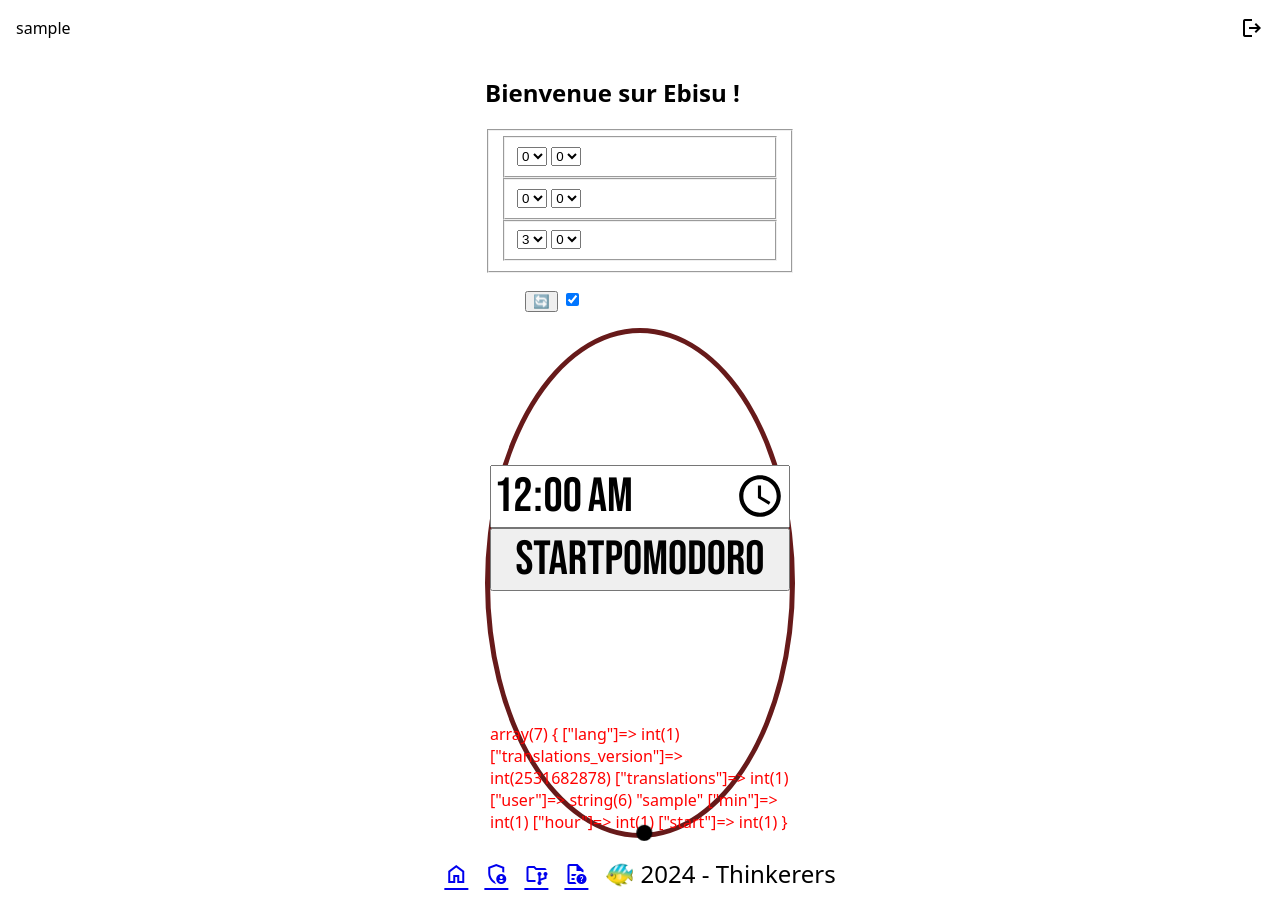
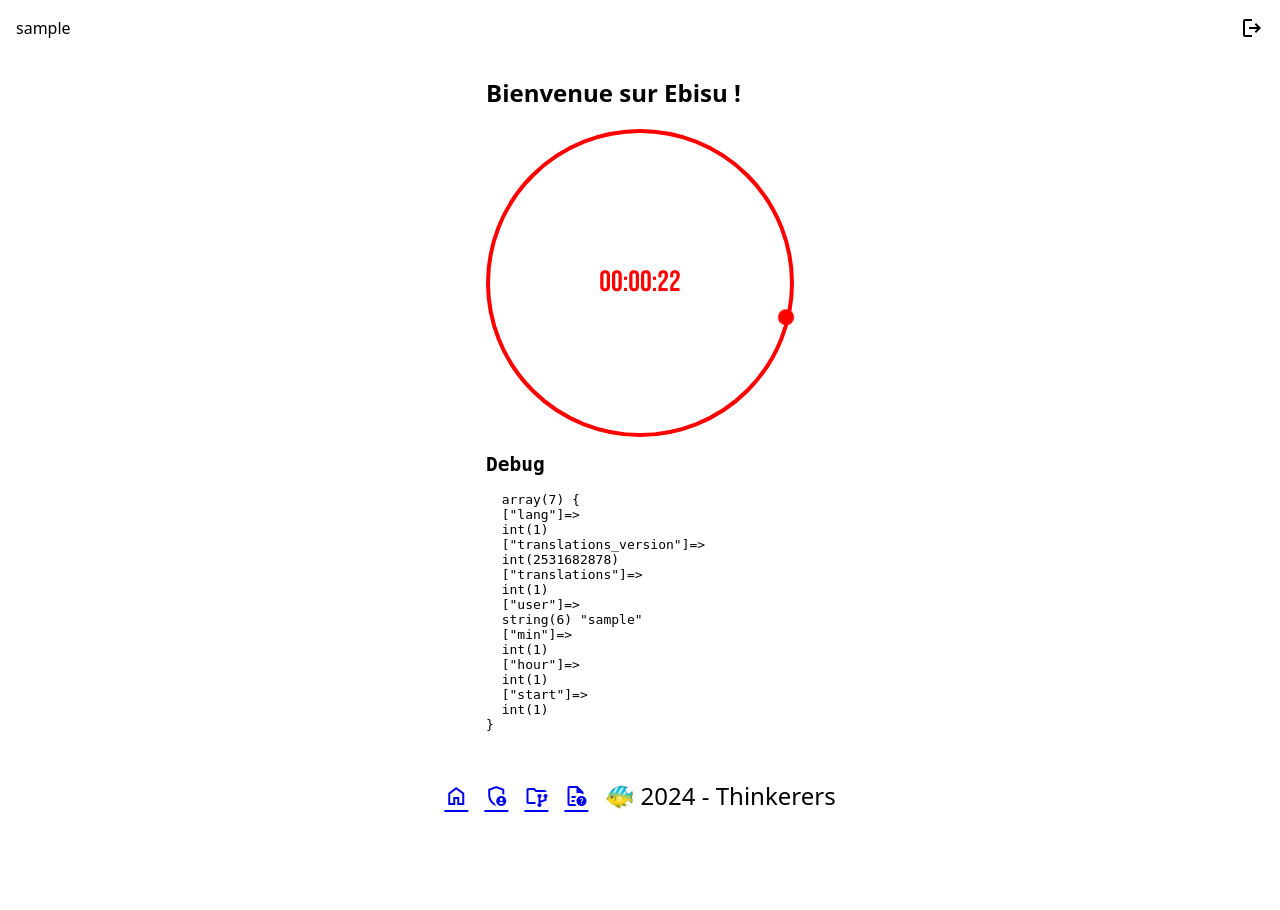
Before and after one commit to thinkerers/Ebisu, a PHP site: page / in a window 1280 px wide. After the commit the page ends 812 px from the top, so only its background shows below. Run offline with PHP 8.4, Linux system fonts and the light colour scheme; the visitor is signed in with stand-in values (Sample User, id 1).

Commit message:
add pomodoro to the welcom page

```diff
--- a/public/css/pomodoro.css
+++ b/public/css/pomodoro.css
@@ -1,17 +1,131 @@
 @import url('https://fonts.googleapis.com/css2?family=Bebas+Neue&display=swap');
 
 @layer pomodoro{
-  /*Note:
-  Variable in the format --_my-variable are meant to be used as private variable
-  */
-  .pomodoro{
+[name="pomodoro"] {
   /*Customisations*/
   --_dot-size:1rem;
   --_dot-color:red;
   --_border-color:var(--_dot-color);
+  --_font-size:22pt;
+  --_font-family:Bebas Neue;
 
-  color:var(--_dot-color);
+  /* For debugging purpose: set the speed factor of the animation (default to 1s = 1s) */
+  --s:calc(1s/pow(6,var(--speed,0)));
+  [name="speed"],[type="reset"]{display:none;}
+  &:has([name="speed"] [value="10"]:checked){--speed:1;}
+  &:has([name="speed"] [value="100"]:checked){--speed:2;}
+  &:has([name="speed"] [value="1000"]:checked){--speed:3;}
 
+  /* Handle the state of the animation */
+  &:has([name="play"]:not(:checked)){
+    --animation-play-state:paused;
+    --animation-name:none;
+
+    time{
+      [name="Hh:Mm:Ss"]{display:static;}
+      output{display: none;}
+    }
+  }
+
+  /* Styling */
+  &, & *,& *:before,& *:after{
+    color:var(--_dot-color);
+    font-family:var(--_font-family,inherit);
+    font-size:var(--_font-size);
+  }
+
+  & {
+    display:grid;
+    container-type: size;
+    width:300px;
+    aspect-ratio:1;
+    grid-template-rows: 1fr min-content;
+    align-items:center;
+    align-content:end;
+    border-radius:100%;
+    border:solid var(--_border-color) 4px;
+    position:relative;
+  }
+
+  /* Styling the dot */
+  &:before{
+    position:absolute;
+    inset:0;
+    width:var(--_dot-size);
+    aspect-ratio:1;
+    margin:auto;
+    content:"";
+    background-color:var(--_dot-color);
+    transform-origin:center;
+    border-radius:100%;
+    transform: rotate(.5turn) translateY(50cqh);
+    animation-composition: replace;
+    animation-timing-function: linear;
+    animation-name:var(--animation-name,revolve);
+    animation-duration:calc(var(--_duration)*var(--s));
+    animation-play-state:var(--animation-play-state);
+  }
+
+  menu{
+    display:flex;
+    place-items:center;
+    justify-content:center;
+    margin:0;
+    padding:0;
+
+    [name="play"],[type="reset"]{
+      appearance:none;
+      font-size:var(--_font-size);
+      background:none;
+      border:0;
+      cursor:pointer;
+    }
+
+    [name="play"]{
+      width:100%;
+      aspect-ratio: 1;
+      position:absolute;
+      inset:0;
+      z-index:-1;
+    }
+  }
+
+  time{
+    text-align:center;
+
+    [name="Hh:Mm:Ss"] {
+      padding:0;
+      display:flex;
+      justify-content:center;
+
+      &,fieldset{
+        margin:0;
+        padding:0;
+        border:unset;
+        display: flex;
+        select{
+          appearance:none;
+          background:unset;
+          opacity:.33;
+          border:unset;
+          width:max-content;
+          height:100%;
+          padding:0;
+          width:max-content;
+          height:min-content;
+          text-align:center;
+        }
+        &:nth-of-type(2){
+          &:before,&:after{
+            content:":";
+          }
+        }
+      }
+    }
+  }
+
+  /* Calculations */
+  /* Calcul the total duration in seconds from the values passed with the html.*/
   --_Hh:calc(var(--_H)*10 + var(--_h));
   --_Mm:calc(var(--_M)*10 + var(--_m));
   --_Ss:calc(var(--_S)*10 + var(--_s));
@@ -22,71 +136,40 @@
   + var(--_Ss)
   );
 
+  /* Calcul the delay to apply to start the animation at the correct time */
+  /* Tens numeral are on base 60 */
   --_delay_S:calc((59 - var(--_Ss))*pow(60,0));
   --_delay_M:calc((59 - var(--_Mm))*pow(60,1));
   --_delay_H:calc((59 - var(--_Hh))*pow(60,2));
-
+  /* Units numerals are on base 10 */
   --_delay_s:calc((9 - mod(var(--_Ss),10))*pow(60,0));
   --_delay_m:calc((9 - mod(var(--_Mm),10))*pow(60,1));
   --_delay_h:calc((9 - mod(var(--_Hh),10))*pow(60,2));
 
-  [name="speed"],[type="reset"]{display:none;}
-  --s:calc(1s/pow(6,var(--speed,0)));
-  &:has([name="speed"] [value="10"]:checked){--speed:1;}
-  &:has([name="speed"] [value="100"]:checked){--speed:2;}
-  &:has([name="speed"] [value="1000"]:checked){--speed:3;}
-  &:has([name="play"]:not(:checked)){
-    --animation-play-state:paused;
-    time{display:none;}
-  }
-
   &:has([name="play"]:checked){
-    --animation-timer-names:timer-6,timer-10;
-    --animation-revolve-name:revolve;
-    select:not([name="speed"]), .edit-timer{
-      display:none;
+    /* Hide the input fields when the animation is running*/
+    time{
+      [name="Hh:Mm:Ss"]{display:none;}
+      output{display: static;}
     }
   }
 
-  &:has([type="reset"]:active){
-    --animation-timer-names:unset;
-    --animation-revolve-name:unset;
-  }
-
-  [name="play"],[type="reset"]{
-    appearance:none;
-    font-size:22pt;
-    background:none;
-    border:0;
-    cursor:pointer;
-  }
-
-  [name="play"]{
-/*     &:before{content:"▶️";}
-    &:checked:before{content:"⏹️";} */
-    width:100%;
-    height:100%;
-    position:absolute;
-    inset:0;
-    z-index:-1;
-  }
-
-
-  .Hh,.Mm,.Ss{
+  /* The time is displayed with three nested output, the latest being used to show the time */
+  output{
     animation-play-state:var(--animation-play-state,running);
-    animation-name:var(--animation-timer-names);
+    animation-name:var(--animation-name,timer-6),var(--animation-name,timer-10);
     animation-duration:
        calc(var(--_cycle)*60*var(--s))
       ,calc(var(--_cycle)*10*var(--s));
     animation-timing-function:step-end;
     animation-iteration-count:
-      round(up,var(--_duration)/(var(--_cycle)*pow(60,2)) + var(--_duration)/(var(--_cycle)*pow(60,1)))
-     ,round(up,var(--_duration)*6/(var(--_cycle)*pow(60,2)) + (var(--_duration)*6/(var(--_cycle)*pow(60,1))));
+      round(up,var(--_duration)/(var(--_cycle)*pow(60,2)) + var(--_duration)/(var(--_cycle)*pow(60,1))),
+      round(up,var(--_duration)*6/(var(--_cycle)*pow(60,2)) + (var(--_duration)*6/(var(--_cycle)*pow(60,1))));
     animation-direction:reverse;
     animation-fill-mode:forwards;
     animation-delay:
-       calc(var(--_T,0)*-1*var(--s))
-      ,calc(var(--_t,0)*-1*var(--s));
+    calc(var(--_T,0)*-1*var(--s)),
+    calc(var(--_t,0)*-1*var(--s));
   }
 
   .Ss {
@@ -111,91 +194,10 @@
   }
 
   /* Display the time */
-  time :last-child:before{
+  output :last-child:before{
     content:var(--_Hh_str)":"var(--_Mm_str)":"var(--_Ss_str);
   }
 
-
-
-  *,*:before,*:after{
-    font-family:Bebas Neue;
-    font-size:3rem;
-  }
-  container-type: size;
-  grid-template-rows: 1fr min-content;
-  width:300px;
-/*   padding:1rem; */
-  display:grid;
-  align-items:center;
-  align-content:end;
-  border-radius:100%;
-  aspect-ratio:1;
-  border:solid var(--_border-color) 4px;
-  position:relative;
-
-  &:before{
-    position:absolute;
-    inset:0;
-    width:var(--_dot-size);
-    aspect-ratio:1;
-    margin:auto;
-    content:"";
-    background-color:var(--_dot-color);
-    transform-origin:center;
-    border-radius:100%;
-    transform: rotate(.5turn) translateY(50cqh);
-    animation-composition: replace;
-    animation: linear forwards;
-    animation-name:var(--animation-revolve-name);
-    animation-duration:calc(var(--_duration)*var(--s));
-    animation-play-state:var(--animation-play-state);
-  }
-  time{
-    text-align:center;
-  }
-  >form{
-    display:grid;
-    grid:subgrid;
-  }
-  menu{
-    display:flex;
-    place-items:center;
-    justify-content:center;
-    margin:0;
-    padding:0;
-  }
-  .edit-timer select{
-    width:max-content;
-    height:min-content;
-    text-align:center;
-  }
-  fieldset{
-    margin:0;
-    padding:0;
-    border:unset;
-    display: flex;
-    select{
-      padding:0;
-    }
-    &>fieldset:nth-of-type(2){
-      &:before,&:after{
-        content:":";
-      }
-    }
-  }
-  .edit-timer{
-    padding:0;
-    display:flex;
-    justify-content:center;
-    select{
-      appearance:none;
-      background:unset;
-      opacity:.33;
-      border:unset;
-      width:max-content;
-      height:100%;
-    }
-  }
   /* Inputing the time with html*/
   &:has([name="H"] [value="0"]:checked){--_H:0;}
   &:has([name="H"] [value="1"]:checked){--_H:1;}
@@ -290,11 +292,5 @@
 @keyframes revolve {
   from {transform: rotate(.5turn) translateY(50cqh);}
   to { transform:rotate(1.5turn) translateY(50cqh);}
+  }
 }
-}
-
-:root{
-  display:grid;
-  place-content:center;
-  min-height:100vh;
-}
--- a/templates/account-edit-password.php
+++ b/templates/account-edit-password.php
@@ -1,10 +1,8 @@
 <?php
 $title = 'Changer le mot de passe';
+$style ='@import url(public/css/style.css);';
 ob_start();
 ?>
-<style>
-  @import url(style.css);
-</style>
 <form method="post">
   <fieldset>
     <legend>Mettre à jour votre mot de passe</legend>
--- a/templates/welcome.php
+++ b/templates/welcome.php
@@ -1,17 +1,21 @@
 <?php
 $title = 'Bienvenue !';
+$style ='@import url(public/css/pomodoro.css);';
 ob_start();
 ?>
 <style>
-  @import url(style.css);
-  @import url(pomodoro.css);
+  @import url(public/css/style.css);
+  @import url(public/css/pomodoro.css);
 </style>
 <section>
 <h1>Bienvenue sur Ebisu !</h1>
 
 
-<form name="pomodoro">
-  <time>
+<form name="pomodoro" method="post">
+  <time style="
+  --Hh:<?=$_SESSION['hour']??'0';?>;
+  --Mm:<?=$_SESSION['min']??'0';?>;
+  ">
     <fieldset name="Hh:Mm:Ss">
       <fieldset name="Hh">
         <select name="H">
@@ -84,17 +88,12 @@ ob_start();
     <input type="checkbox" name="play" checked>
   </menu>
 </form>
-
-
-<div class="pomodoro"style="
---minutes:<?=$_SESSION['min']??false;?>;
---heures:<?=$_SESSION['hour']??false;?>;
-">
-<form method="post">
-<input type="time" name="setTime" id="time" value="00:00">
-<input type="submit" name="action" value="startPomodoro"/>
-</form>
-<?= var_dump($_SESSION);?>
+<code>
+  <h2>Debug</h2>
+  <pre>
+  <?= var_dump($_SESSION);?>
+  </pre>
+</code>
 </div>
 </section>
 
```
